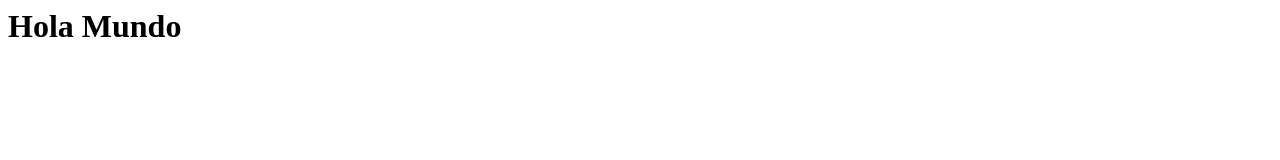
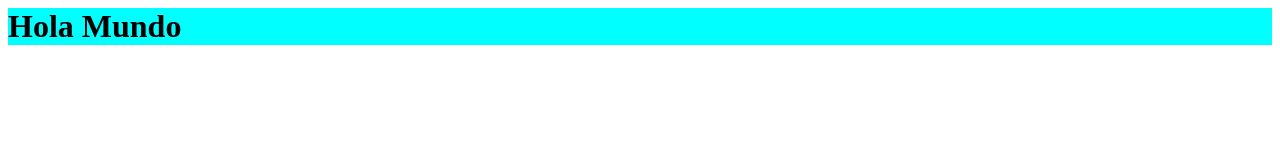
Before and after one commit to Agust0124/Pagina-Bachillerato, a plain HTML site: page index.html in a window 1280 px wide. Drawn offline with Linux system fonts and the light colour scheme.

Commit message:
Javascriptxd

```diff
--- /dev/null
+++ b/css/style.css
@@ -0,0 +1,4 @@
+h1{
+    text-align: justify;
+    background-color: aqua;
+}
--- a/index.html
+++ b/index.html
@@ -1 +1,4 @@
 <h1>Hola Mundo</h1>
+
+<script src="js/index.js"></script>
+<link rel="stylesheet" href="css/style.css">
--- /dev/null
+++ b/js/index.js
@@ -0,0 +1 @@
+console.log('Hola mundo');
```
